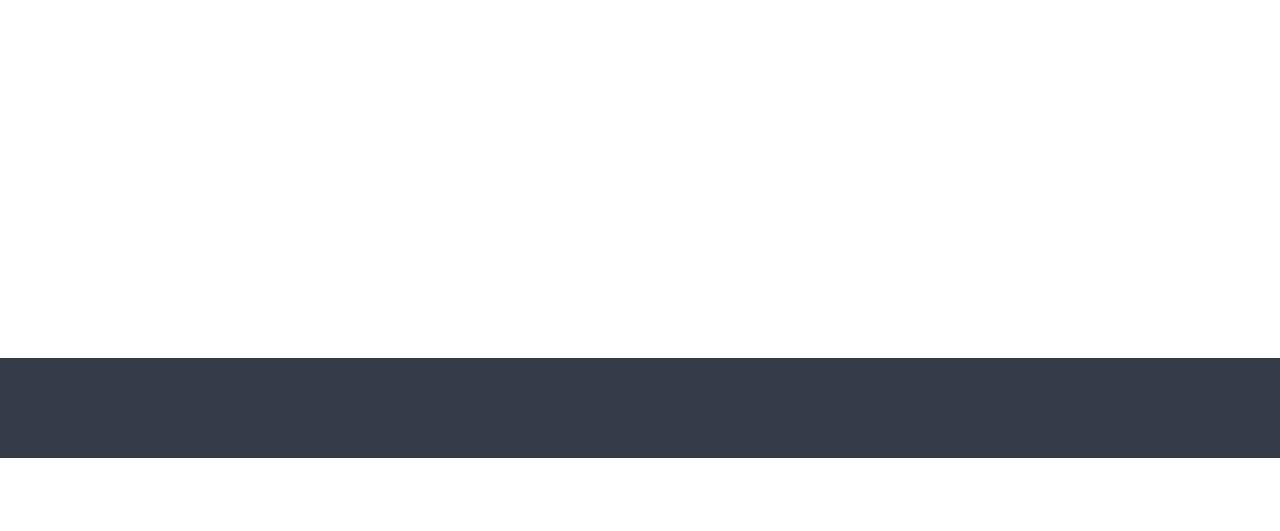
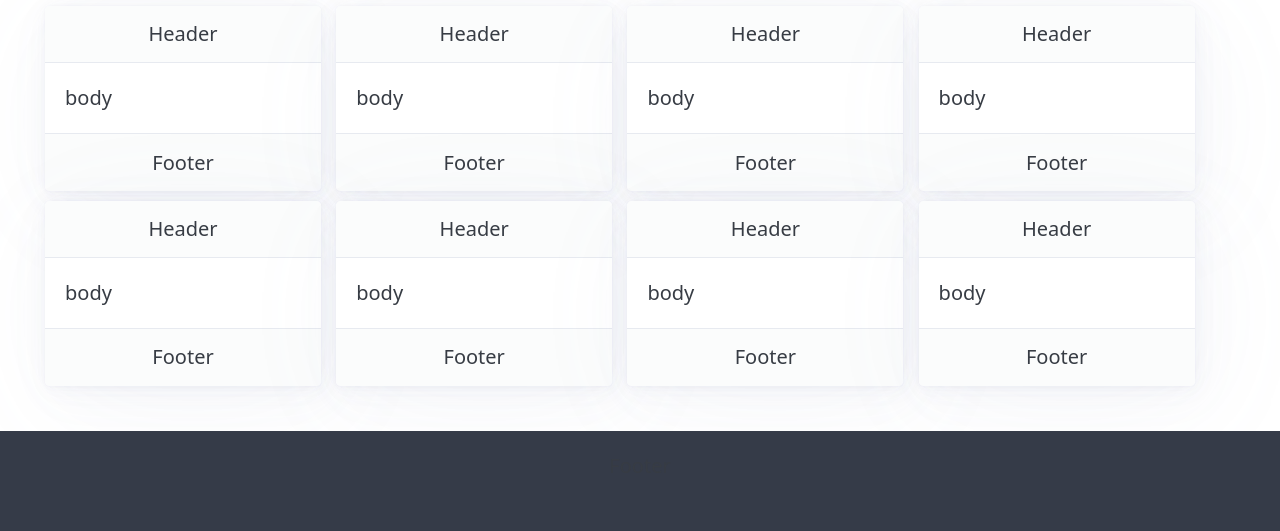
Before and after one commit to phil-curran/SBA308A, a website with bundled scripts: page index.html in a window 1280 px wide. Shown: the part 342-873 px from the top of the page. Before the commit the page ends 800 px from the top, so only its background shows below. Built offline with nearby package versions, Linux system fonts and the light colour scheme.

Commit message:
modularized utility functions, some layout & styling.

```diff
--- /dev/null
+++ b/api.js
@@ -0,0 +1 @@
+export const API_KEY = "ed3a126ff6d2bf3265efc688d85505cb";
--- a/index.html
+++ b/index.html
@@ -12,7 +12,7 @@
     <link rel="icon" type="image/x-icon" href="./favicon.ico" />
   </head>
   <body>
-    <header>Header</header>
+    <header><h1>WEATHERBOT</h1></header>
     <main class="container">
       <section id="input">
         <h2>Get Weather:</h2>
@@ -29,8 +29,49 @@
         </form>
       </section>
       <section id="output">
-        <h2>Weather:</h2>
-        <div id="weather"></div>
+        <h2>Forecast:</h2>
+        <div id="weather">
+          <article>
+            <header>Header</header>
+            <div>body</div>
+            <footer>Footer</footer>
+          </article>
+          <article>
+            <header>Header</header>
+            <div>body</div>
+            <footer>Footer</footer>
+          </article>
+          <article>
+            <header>Header</header>
+            <div>body</div>
+            <footer>Footer</footer>
+          </article>
+          <article>
+            <header>Header</header>
+            <div>body</div>
+            <footer>Footer</footer>
+          </article>
+          <article>
+            <header>Header</header>
+            <div>body</div>
+            <footer>Footer</footer>
+          </article>
+          <article>
+            <header>Header</header>
+            <div>body</div>
+            <footer>Footer</footer>
+          </article>
+          <article>
+            <header>Header</header>
+            <div>body</div>
+            <footer>Footer</footer>
+          </article>
+          <article>
+            <header>Header</header>
+            <div>body</div>
+            <footer>Footer</footer>
+          </article>
+        </div>
     </main>
     <footer>Footer</footer>
     <script type="module" src="./index.js"></script>
--- a/index.js
+++ b/index.js
@@ -1,12 +1,5 @@
-const apiKey = "ed3a126ff6d2bf3265efc688d85505cb";
-
-const getWeatherUrl = (zip) => {
-  return `http://api.openweathermap.org/data/2.5/forecast?zip=${zip}&cnt=7&appid=${apiKey}`;
-};
-
-const getGeoUrl = (zip) => {
-  return `http://api.openweathermap.org/geo/1.0/zip?zip=${zip}&appid=${apiKey}`;
-};
+import { API_KEY } from "./api.js";
+import { getWeatherUrl, getGeoUrl } from "./utils.js";
 
 async function getWeatherData(url) {
   const response = await fetch(url);
--- a/package.json
+++ b/package.json
@@ -3,10 +3,14 @@
   "version": "1.0.0",
   "description": "",
   "main": "index.js",
+  "type": "module",
   "scripts": {
     "test": "echo \"Error: no test specified\" && exit 1"
   },
   "keywords": [],
   "author": "",
-  "license": "ISC"
+  "license": "ISC",
+  "dependencies": {
+    "dotenv": "^16.4.3"
+  }
 }
--- a/style.css
+++ b/style.css
@@ -6,7 +6,15 @@ body {
 
 header {
   grid-row: 1 / 2;
+  display: flex;
+  justify-content: center;
+  align-items: center;
 }
+
+header h1 {
+  margin: 0 auto;
+}
+
 footer {
   grid-row: 3 / 4;
 }
@@ -15,3 +23,46 @@ footer {
   background-color: #353b48;
   text-align: center;
 }
+
+/* 1 */
+@media screen and (min-width: 576px) {
+  article {
+    margin: 16px 0;
+    display: block;
+    flex-direction: row;
+  }
+}
+
+/* 1 */
+@media screen and (min-width: 768px) {
+  article {
+    width: 48%;
+    margin: 5px;
+    display: inline-block;
+    flex-direction: row;
+  }
+}
+
+/* 3 */
+@media screen and (min-width: 960px) {
+}
+
+/* 4 */
+@media screen and (min-width: 1024px) {
+  article {
+    width: 31%;
+    margin: 5px;
+    display: inline-block;
+    flex-direction: row;
+  }
+}
+
+/* 5 */
+@media screen and (min-width: 1280px) {
+  article {
+    width: 23%;
+    margin: 5px;
+    display: inline-block;
+    flex-direction: row;
+  }
+}
--- /dev/null
+++ b/utils.js
@@ -0,0 +1,7 @@
+export const getWeatherUrl = (zip) => {
+  return `http://api.openweathermap.org/data/2.5/forecast?zip=${zip}&cnt=7&appid=${API_KEY}`;
+};
+
+export const getGeoUrl = (zip) => {
+  return `http://api.openweathermap.org/geo/1.0/zip?zip=${zip}&appid=${API_KEY}`;
+};
```
Also changed, not shown: 2 other files.
